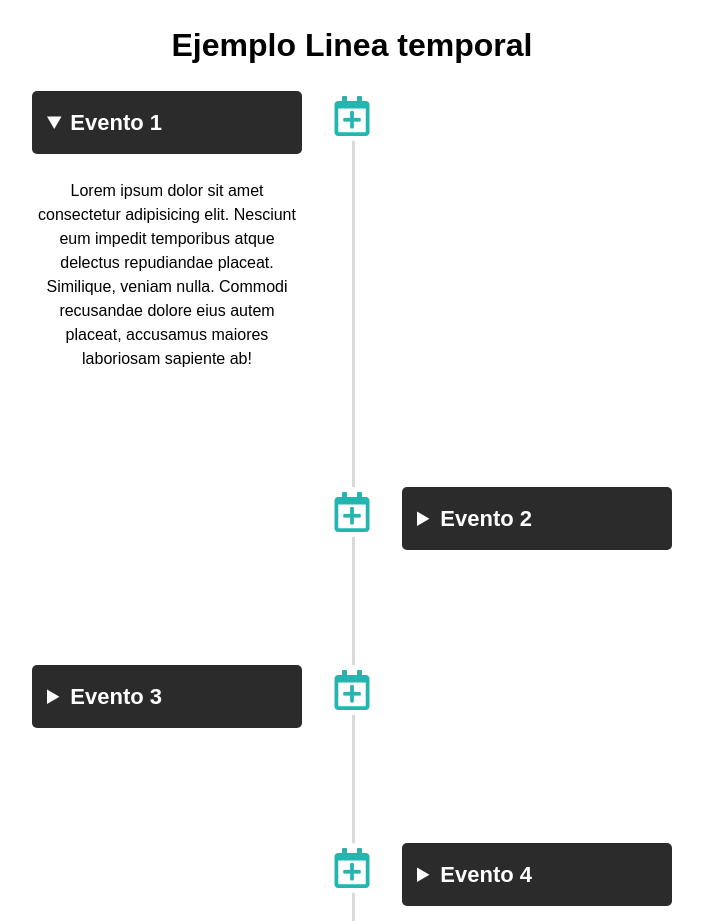
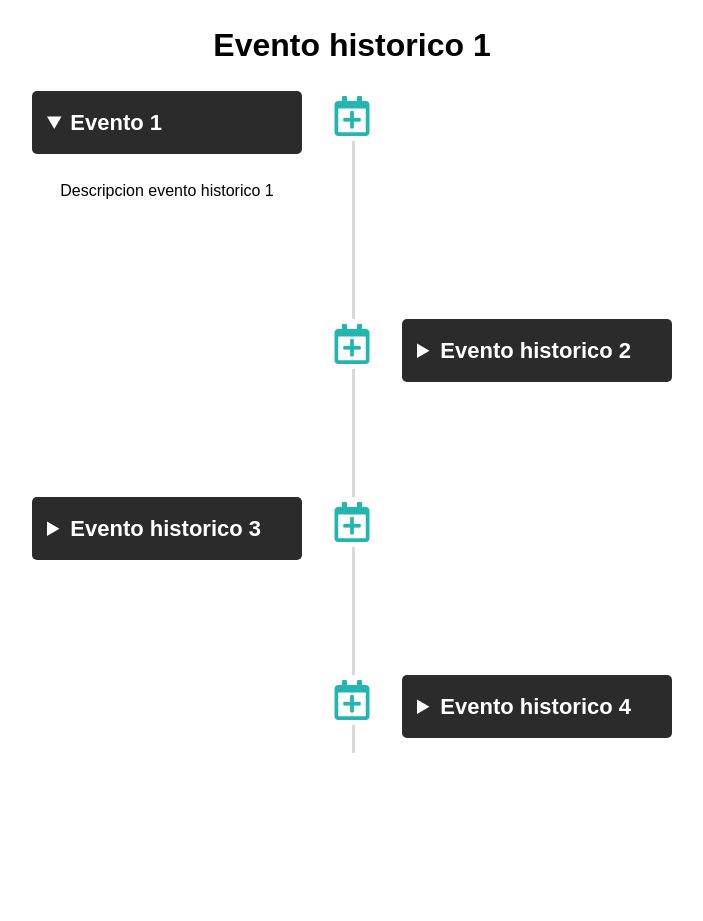
Before and after one commit to Jemuth/LineaTemporal, a plain HTML site: page index.html in a window 1280 px wide. Both pictures are taken after a click on the heading "Evento 1". Shown: the whole page, without its empty margins (288-991 px from the left). After the commit the page ends 821 px from the top, so only its background shows below. Drawn offline with Linux system fonts and the light colour scheme.

Commit message:
Modificacion de textos general

```diff
--- a/index.html
+++ b/index.html
@@ -8,38 +8,30 @@
 </head>
 
 <body>
-    <h1>Ejemplo Linea temporal</h1>
+    <h1>Evento historico 1</h1>
     <div class="wrapper">
         <div class="detail-wrapper">
             <details>
                 <summary>Evento 1</summary>
-                <p>Lorem ipsum dolor sit amet consectetur adipisicing elit. Nesciunt eum impedit temporibus atque
-                    delectus repudiandae placeat. Similique, veniam nulla. Commodi recusandae dolore eius autem placeat,
-                    accusamus maiores laboriosam sapiente ab!</p>
+                <p>Descripcion evento historico 1</p>
             </details>
         </div>
         <div class="detail-wrapper">
             <details>
-                <summary>Evento 2</summary>
-                <p>Lorem ipsum dolor sit amet consectetur adipisicing elit. Nesciunt eum impedit temporibus atque
-                    delectus repudiandae placeat. Similique, veniam nulla. Commodi recusandae dolore eius autem placeat,
-                    accusamus maiores laboriosam sapiente ab!</p>
+                <summary>Evento  historico 2</summary>
+                <p>Descripcion evento historico 2</p>
             </details>
         </div>
         <div class="detail-wrapper">
             <details>
-                <summary>Evento 3</summary>
-                <p>Lorem ipsum dolor sit amet consectetur adipisicing elit. Nesciunt eum impedit temporibus atque
-                    delectus repudiandae placeat. Similique, veniam nulla. Commodi recusandae dolore eius autem placeat,
-                    accusamus maiores laboriosam sapiente ab!</p>
+                <summary>Evento historico 3</summary>
+                <p>Descripcion evento historico 3</p>
             </details>
         </div>
         <div class="detail-wrapper">
             <details>
-                <summary>Evento 4</summary>
-                <p>Lorem ipsum dolor sit amet consectetur adipisicing elit. Nesciunt eum impedit temporibus atque
-                    delectus repudiandae placeat. Similique, veniam nulla. Commodi recusandae dolore eius autem placeat,
-                    accusamus maiores laboriosam sapiente ab!</p>
+                <summary>Evento historico 4</summary>
+                <p>Descripcion evento historico 4</p>
             </details>
         </div>
     </div>
```
